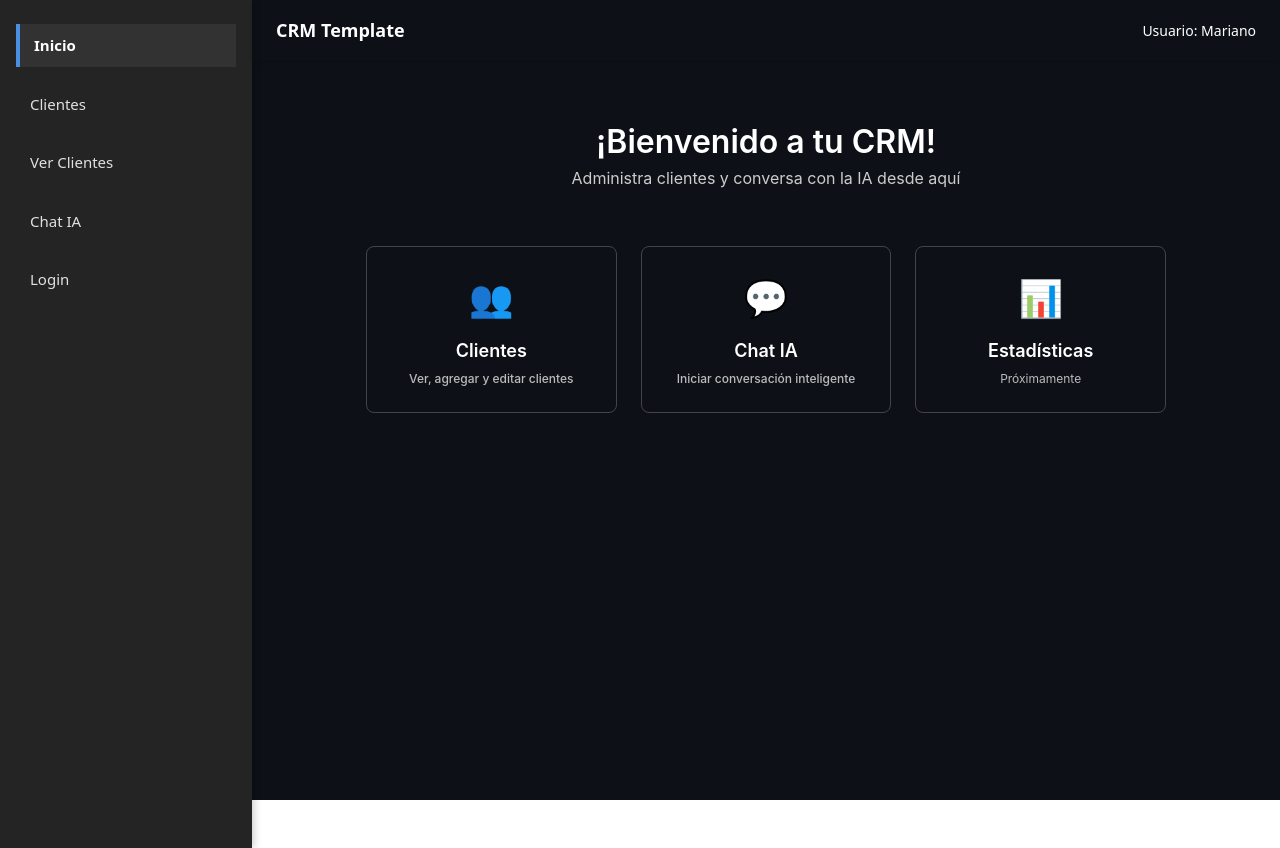
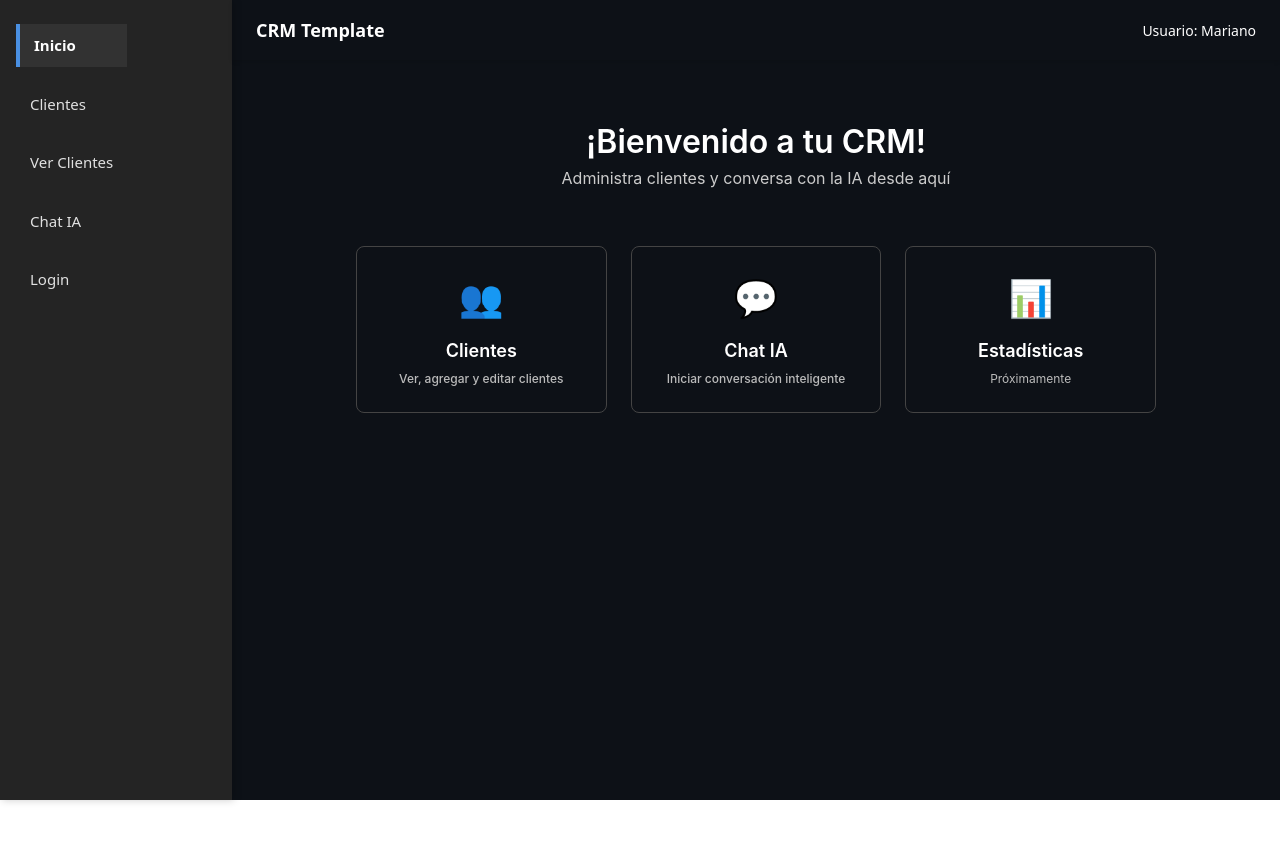
Before and after one commit to Mariano-Ariel/cmr, a React (Vite) app: page / in a window 1280 px wide. After the commit the page ends 808 px from the top, so only its background shows below. Built offline with nearby package versions, Linux system fonts and the light colour scheme.

Commit message:
fix: fixing container extra height

```diff
--- a/src/index.css
+++ b/src/index.css
@@ -6,6 +6,7 @@
   color-scheme: light dark;
   color: rgba(255, 255, 255, 0.87);
   background-color: #0d1117;
+  height: 100vh;
 
   font-synthesis: none;
   text-rendering: optimizeLegibility;
@@ -26,7 +27,7 @@ body {
   margin: 0;
   padding: 0;
   min-width: 320px;
-  min-height: 100vh;
+  height: 100vh;            /* Full viewport height valor mi generaba un bug */
   background-color: #0d1117;
   color: #c9d1d9;
 }
--- a/src/styles/Login.module.css
+++ b/src/styles/Login.module.css
@@ -5,7 +5,7 @@
   display: flex;
   justify-content: center;
   align-items: center;
-  height: 90vh;
+  height: 100%;                    /* Cambiamos a 100% para ocupar toda la altura del viewport */
   background-color: #0d1117;
 }
 
--- a/src/styles/Sidebar.module.css
+++ b/src/styles/Sidebar.module.css
@@ -1,13 +1,13 @@
 /* Contenedor lateral */
 .sidebar {
-  width: 220px;
+  width: 200px;
   background-color: #242424; /* color de fondo fijo */
   color: #e0e0e0;            /* color de texto */
   padding: 24px 16px;
   box-shadow: 2px 0 8px rgba(0, 0, 0, 0.2);
   display: flex;
   flex-direction: column;
-  height: 100vh;
+  height: calc(100vh - 48px);  /* Altura total menos el margen superior */
 }
 
 /* Reset de la lista */
@@ -15,6 +15,7 @@
   list-style: none;
   padding: 0;
   margin: 0;
+  position:fixed; /* Fija la lista lateral */
 }
 
 /* Espaciado entre elementos */
```
